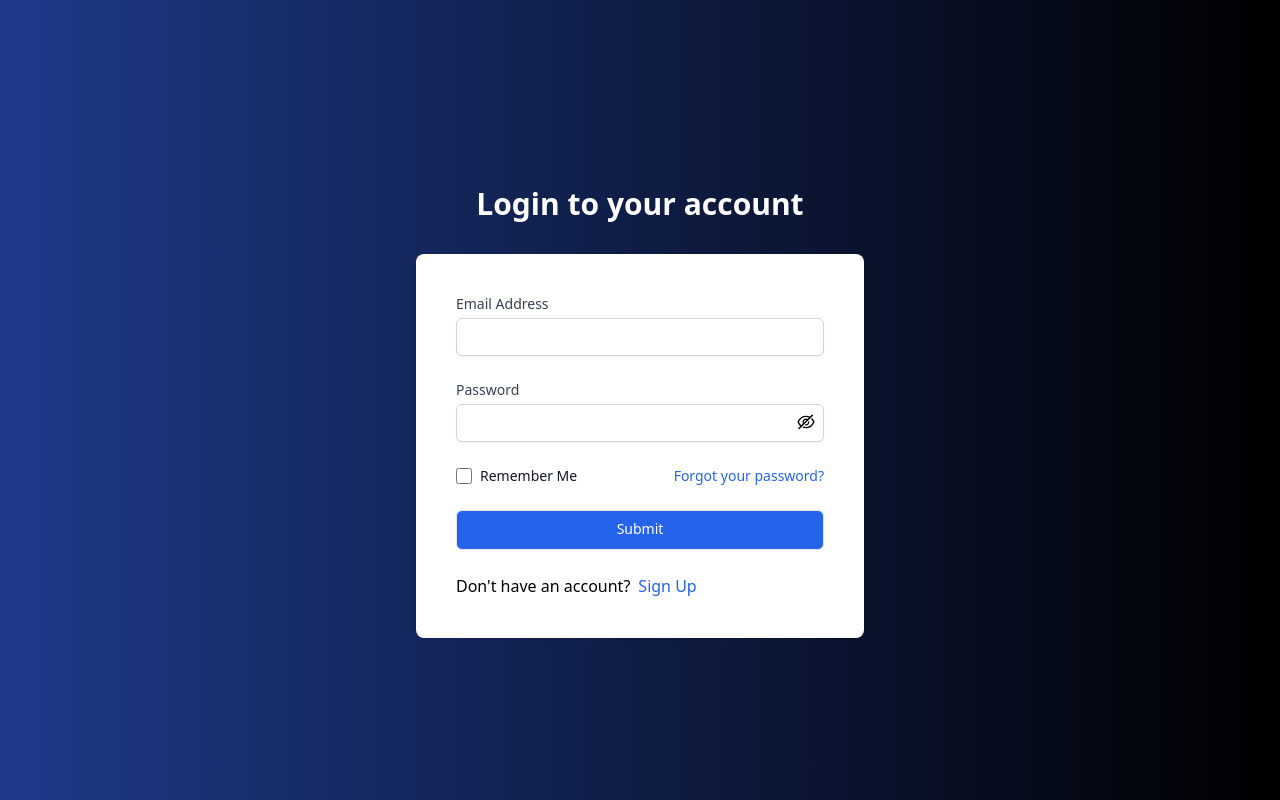
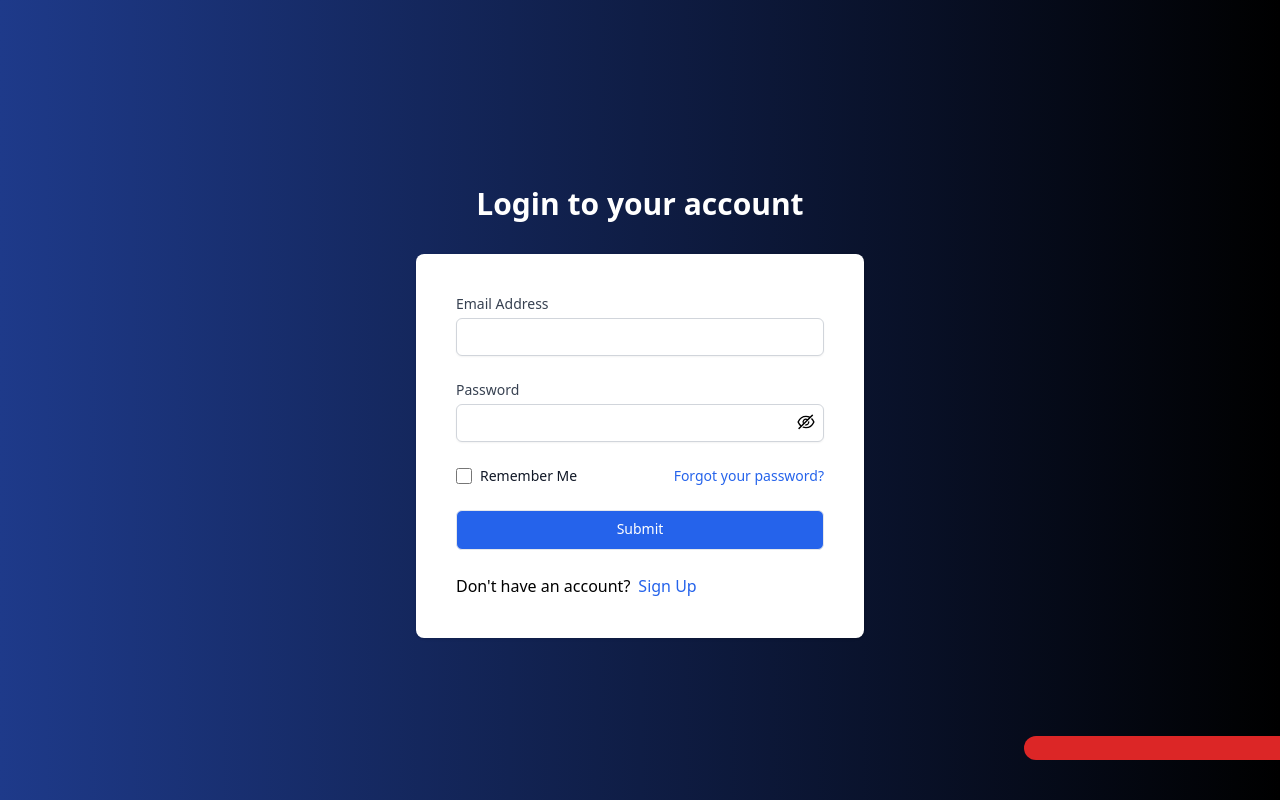
Before and after one commit to krishnapant13/OEFE, a React (Create React App) app: page /OEFE/login in a window 1280 px wide. Built offline with nearby package versions, Linux system fonts and the light colour scheme; no server answers.

Commit message:
Under development ribbon added

```diff
--- a/src/App.js
+++ b/src/App.js
@@ -60,6 +60,7 @@ import {
 } from "./routes/AdminProtectedRoute";
 
 import ProtectedARoute from "./routes/ProtectedARoutes";
+import Ribbon from "./static/Ribbon.jsx";
 
 const App = () => {
   const [stripeApikey, setStripeApiKey] = useState("");
@@ -106,7 +107,7 @@ const App = () => {
           </Routes>
         </Elements>
       )}
-      {isNetworkError && <NetworkCheck />}{" "}
+      {isNetworkError && <NetworkCheck />}{" "}<Ribbon />
       {/* Render the popup if there's a network error */}
       {/* ...other routes and components */}
       <Routes>
--- a/src/components/Login/Login.jsx
+++ b/src/components/Login/Login.jsx
@@ -29,7 +29,6 @@ const Login = () => {
       )
       .then((res) => {
         toast.success("Login Success");
-        console.log("res.data", res.data);
         navigate("/");
         dispatch(loadUser());
         dispatch(loadSeller());
--- /dev/null
+++ b/src/static/Ribbon.jsx
@@ -0,0 +1,15 @@
+import React from "react";
+
+const Ribbon = () => {
+  return (
+    <marquee
+      direction="left"
+      loop="2"
+      className="w-[50%] xl:w-[20%] bg-red-600 text-white uppercase tracking-widest font-bold text-[1em] fixed right-0 bottom-10 flex justify-center items-center rounded-s-full"
+    >
+      Under Improvement...
+    </marquee>
+  );
+};
+
+export default Ribbon;
```
